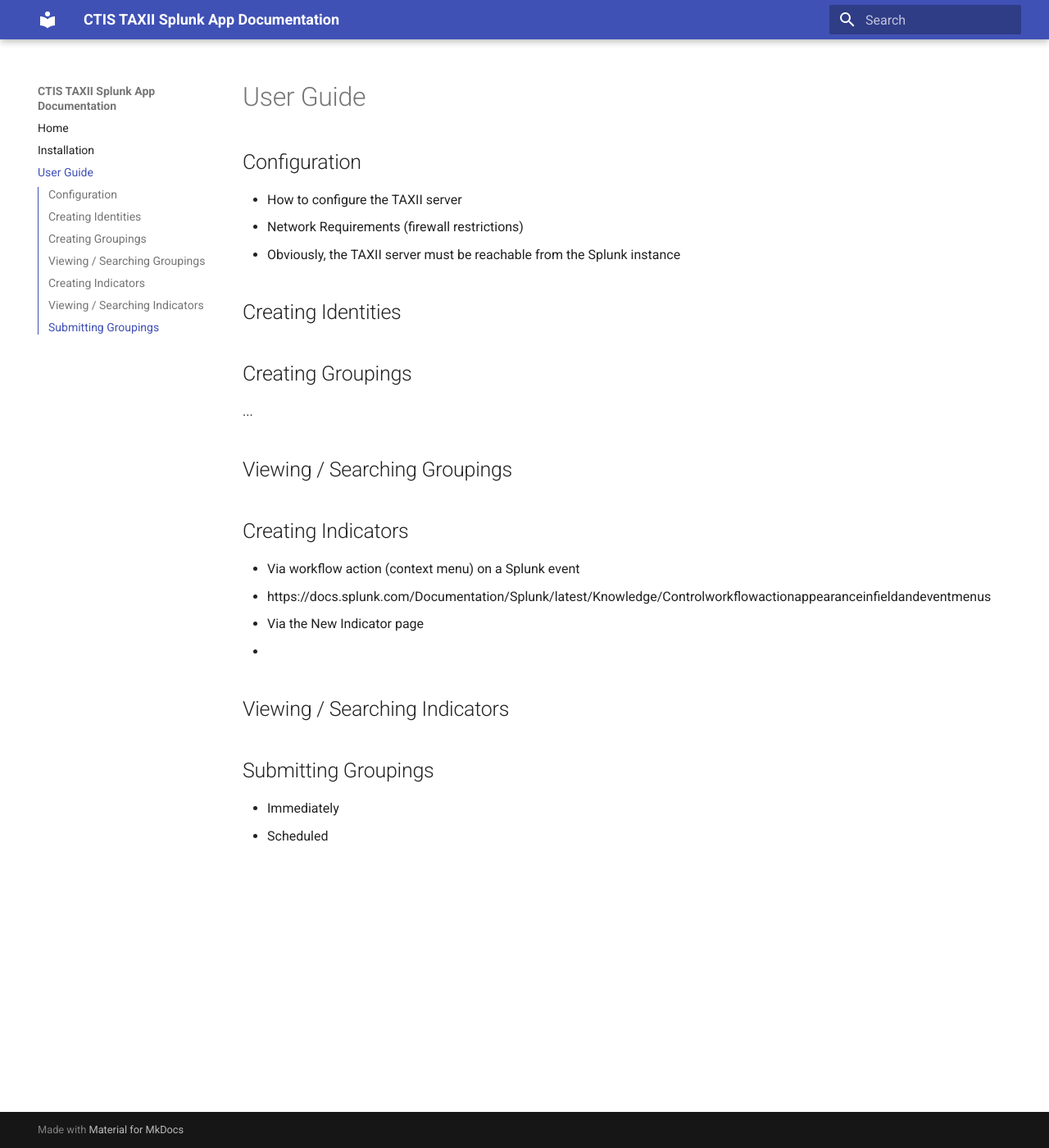
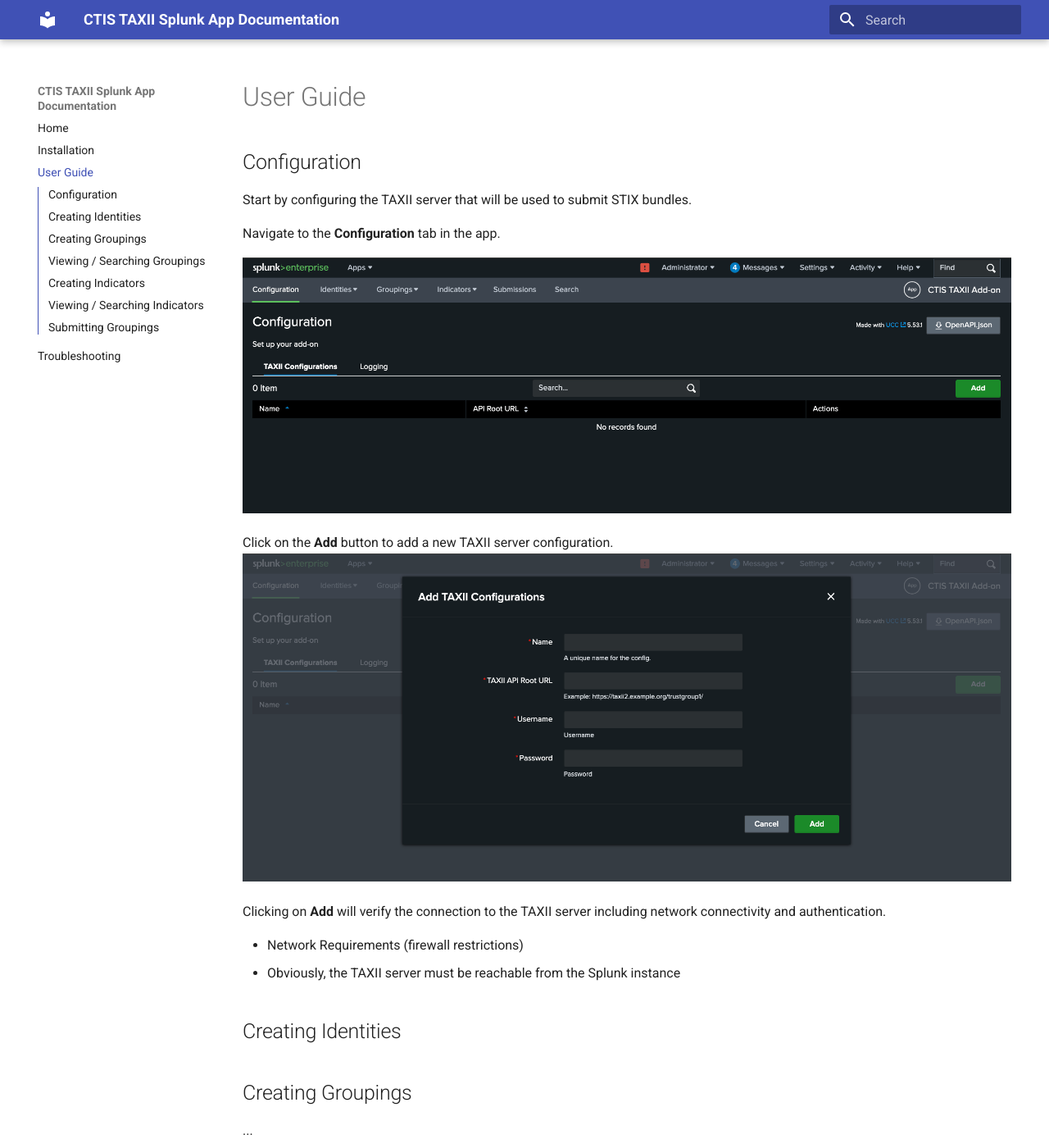
Before and after one commit to splunk/ctis-taxii-splunk-app, an MkDocs documentation site: the page built from docs/ctis-taxii-splunk-app/docs/user-guide.md, in a window 1280 px wide and 1400 px high. Shown: the whole window at 82% size. Built offline with MkDocs 1.6.1 and Material for MkDocs 9.7.7, drawn with Linux system fonts in a browser that asks for light colours.

Commit message:
docs: Progress on docs (configuration)

```diff
--- a/docs/ctis-taxii-splunk-app/docs/user-guide.md
+++ b/docs/ctis-taxii-splunk-app/docs/user-guide.md
@@ -1,7 +1,18 @@
 # User Guide
 
 ## Configuration
-- How to configure the TAXII server
+Start by configuring the TAXII server that will be used to submit STIX bundles.
+
+Navigate to the **Configuration** tab in the app.
+
+![Configuration Page](img/configuration_first_time.png)
+
+Click on the **Add** button to add a new TAXII server configuration.
+![Dialog to add TAXII server](img/configuration_add_dialog.png)
+
+Clicking on **Add** will verify the connection to the TAXII server including network connectivity and authentication.
+
+
 - Network Requirements (firewall restrictions)
   - Obviously, the TAXII server must be reachable from the Splunk instance
 
--- a/docs/ctis-taxii-splunk-app/mkdocs.yml
+++ b/docs/ctis-taxii-splunk-app/mkdocs.yml
@@ -3,6 +3,7 @@
   - Home: index.md
   - Installation: installation.md
   - User Guide: user-guide.md
+  - Troubleshooting: troubleshooting.md
 theme:
   name: material
   features:
```
Also changed, not shown: docs/ctis-taxii-splunk-app/docs/index.md (+2 -5 lines), docs/ctis-taxii-splunk-app/docs/installation.md (+1 -0 lines), docs/ctis-taxii-splunk-app/docs/troubleshooting.md (added, +5 -0 lines), docs/ctis-taxii-splunk-app/docs/img/configuration_add_dialog.png (added), docs/ctis-taxii-splunk-app/docs/img/configuration_first_time.png (added), docs/ctis-taxii-splunk-app/docs/img/indicators_page.png (deleted).
